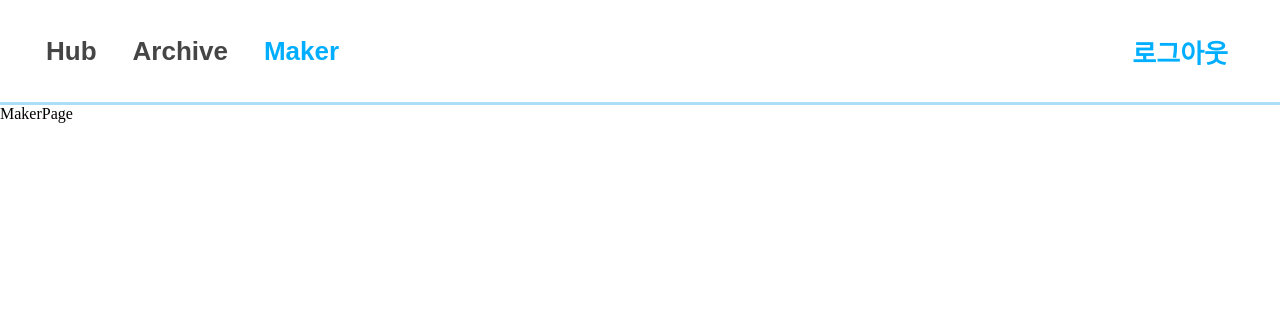
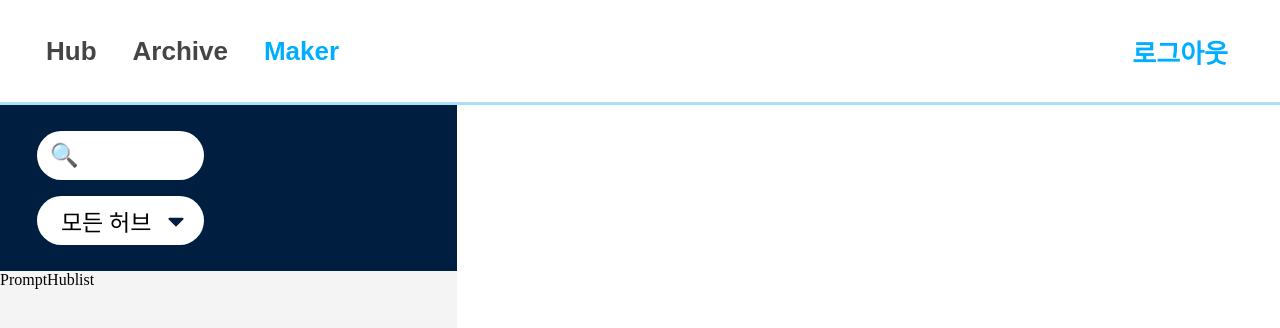
Before and after one commit to ukyeong-user/PromptService, a React (Vite) app: page /maker in a window 1280 px wide. Shown: the top 328 px of the page. Built offline with nearby package versions, Linux system fonts and the light colour scheme.

Commit message:
feat: 최상단 패널 추가

```diff
--- /dev/null
+++ b/src/components/Dropdown.jsx
@@ -0,0 +1,41 @@
+import React from "react";
+import styled from "styled-components";
+import CaretIcon from "../assets/tabler_caret-down-filled.svg"; // 경로는 맞게 수정해주세요
+
+function Dropdown() {
+  // DropdownContainer 하나로 합칩니다.
+  return (
+    <DropdownContainer>
+      <DropdownText>모든 허브</DropdownText>
+      <DropdownImage src={CaretIcon} />
+    </DropdownContainer>
+  );
+}
+
+export default Dropdown;
+
+// DropdownSection과 DropdownContainer를 하나로 합치고 역할을 재분배합니다.
+const DropdownContainer = styled.div`
+  /* 1. 겉모양 담당 */
+  width: 10.4375rem; /* 전체 너비는 고정값보다 auto가 나을 수 있습니다. */
+  height: 3.0625rem;
+  border-radius: 999px;
+  background-color: #ffffff;
+  display: flex;
+  justify-content: space-between; /* 양쪽 끝으로 정렬 */
+  align-items: center;
+
+  /* 3. 안쪽 여백 담당 (Figma 값을 여기에 적용!) */
+  padding: 0.69rem 0.94rem 0.69rem 1.5rem;
+`;
+
+const DropdownImage = styled.img`
+  width: 1.625rem;
+  height: 1.625rem;
+`;
+
+const DropdownText = styled.p`
+  font-weight: 500;
+  font-size: 1.4375rem;
+  margin: 0; /* p 태그의 기본 마진 제거 */
+`;
--- a/src/components/Header/Header.jsx
+++ b/src/components/Header/Header.jsx
@@ -10,11 +10,11 @@ const HeaderBar = styled.header`
 `;
 
 const HeaderInner = styled.div`
-  height: 6.375rem;
+  padding: 1.44rem 2.25rem;
   display: flex;
   align-items: center;
   justify-content: space-between;
-  padding: 0 2.25rem;
+  padding: 1.44rem 2.25rem;
   max-width: 120rem;
   margin: 0 auto;
 `;
--- /dev/null
+++ b/src/components/SearchInput.jsx
@@ -0,0 +1,49 @@
+import React from "react";
+import styled from "styled-components";
+
+// 조립된 검색창 컴포넌트
+function SearchInput() {
+  return (
+    <SearchContainer>
+      <SearchButton>🔍</SearchButton>
+      <StyledInput />
+    </SearchContainer>
+  );
+}
+
+export default SearchInput;
+
+// 1. 전체를 감싸는 div (여기에 모든 겉모양 스타일을 적용)
+const SearchContainer = styled.div`
+  width: 10.4375rem;
+  height: 3.0625rem;
+  background-color: #ffffff;
+  border-radius: 999px; /* 매우 큰 값을 주어 완벽한 캡슐 형태로 만듭니다 */
+  padding: 0.25rem 0.8125rem;
+  display: flex;
+  align-items: center;
+`;
+
+// 2. 텍스트 입력 input (테두리, 배경 등은 모두 제거)
+const StyledInput = styled.input`
+  flex: 1;
+  width: 100%;
+  border: none;
+  outline: none;
+  background-color: transparent;
+  padding: 0;
+  font-size: 1.4375rem;
+
+  &::placeholder {
+    color: #aaa;
+  }
+`;
+
+// 3. 검색 아이콘 button
+const SearchButton = styled.button`
+  border: none;
+  background: none;
+  cursor: pointer;
+  padding: 0;
+  font-size: 1.4375rem;
+`;
--- a/src/pages/MakerPage/MakerPage.jsx
+++ b/src/pages/MakerPage/MakerPage.jsx
@@ -1,5 +1,8 @@
 import React from "react";
+import Sidebar from "./Sidebar/Sidebar";
 
-export default function MakerPage() {
-  return <div>MakerPage</div>;
+function MakerPage() {
+  return <Sidebar></Sidebar>;
 }
+
+export default MakerPage;
--- /dev/null
+++ b/src/pages/MakerPage/Sidebar/PromptHublist.jsx
@@ -0,0 +1,14 @@
+import React from "react";
+import styled from "styled-components";
+
+function PromptHublist() {
+  return <Wrapper>PromptHublist</Wrapper>;
+}
+
+export default PromptHublist;
+
+const Wrapper = styled.div`
+  width: 100%;
+  background-color: #f4f4f4;
+  flex: 1;
+`;
--- /dev/null
+++ b/src/pages/MakerPage/Sidebar/Sidebar.jsx
@@ -0,0 +1,22 @@
+import React from "react";
+import TopPanel from "./TopPanel";
+import styled from "styled-components";
+import PromptHublist from "./PromptHublist";
+
+function Sidebar() {
+  return (
+    <SidebarWrapper>
+      <TopPanel>Sidebar</TopPanel>
+      <PromptHublist></PromptHublist>
+    </SidebarWrapper>
+  );
+}
+
+export default Sidebar;
+
+const SidebarWrapper = styled.div`
+  width: 28.5625rem;
+  height: 100vh;
+  display: flex;
+  flex-direction: column;
+`;
--- /dev/null
+++ b/src/pages/MakerPage/Sidebar/TopPanel.jsx
@@ -0,0 +1,28 @@
+import React from "react";
+import styled from "styled-components";
+import SearchInput from "../../../components/SearchInput";
+import Dropdown from "../../../components/Dropdown";
+
+function TopPanel() {
+  return (
+    <TopContainer>
+      <SearchInput />
+      <Dropdown />
+    </TopContainer>
+  );
+}
+
+export default TopPanel;
+
+// styled-components
+
+const TopContainer = styled.div`
+  display: flex;
+  flex-direction: column;
+  justify-content: center;
+  align-items: flex-start;
+  gap: 1rem;
+  padding: 1.63rem 2.31rem;
+  width: 100%;
+  background-color: #001e40;
+`;
```
Also changed, not shown: src/assets/tabler_caret-down-filled.svg (added), src/pages/MakerPage/MakerPanel/MakerPanel.jsx (added), src/pages/MakerPage/ResultPanel/ResultPanel.jsx (added), src/pages/MakerPage/Sidebar.jsx (deleted).
